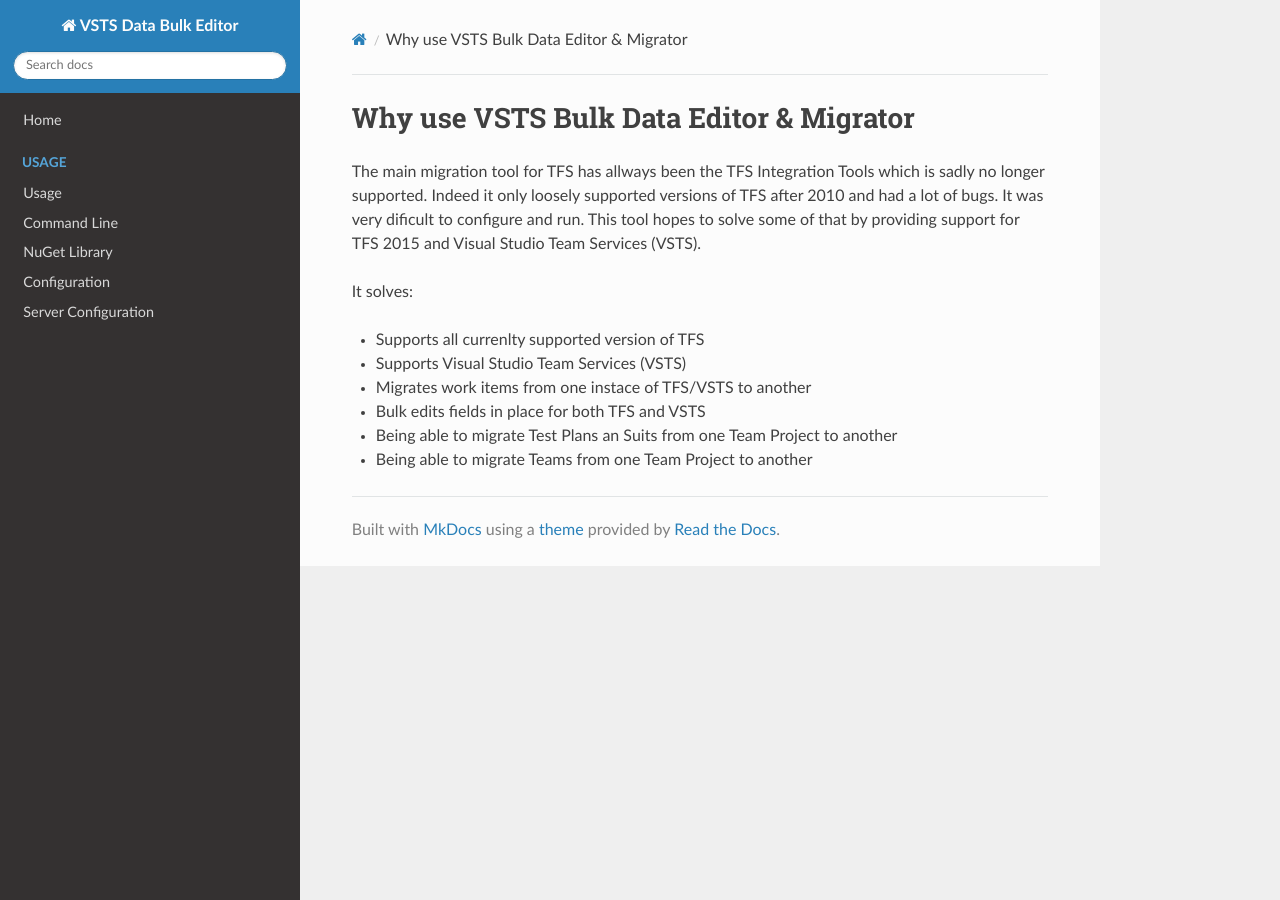
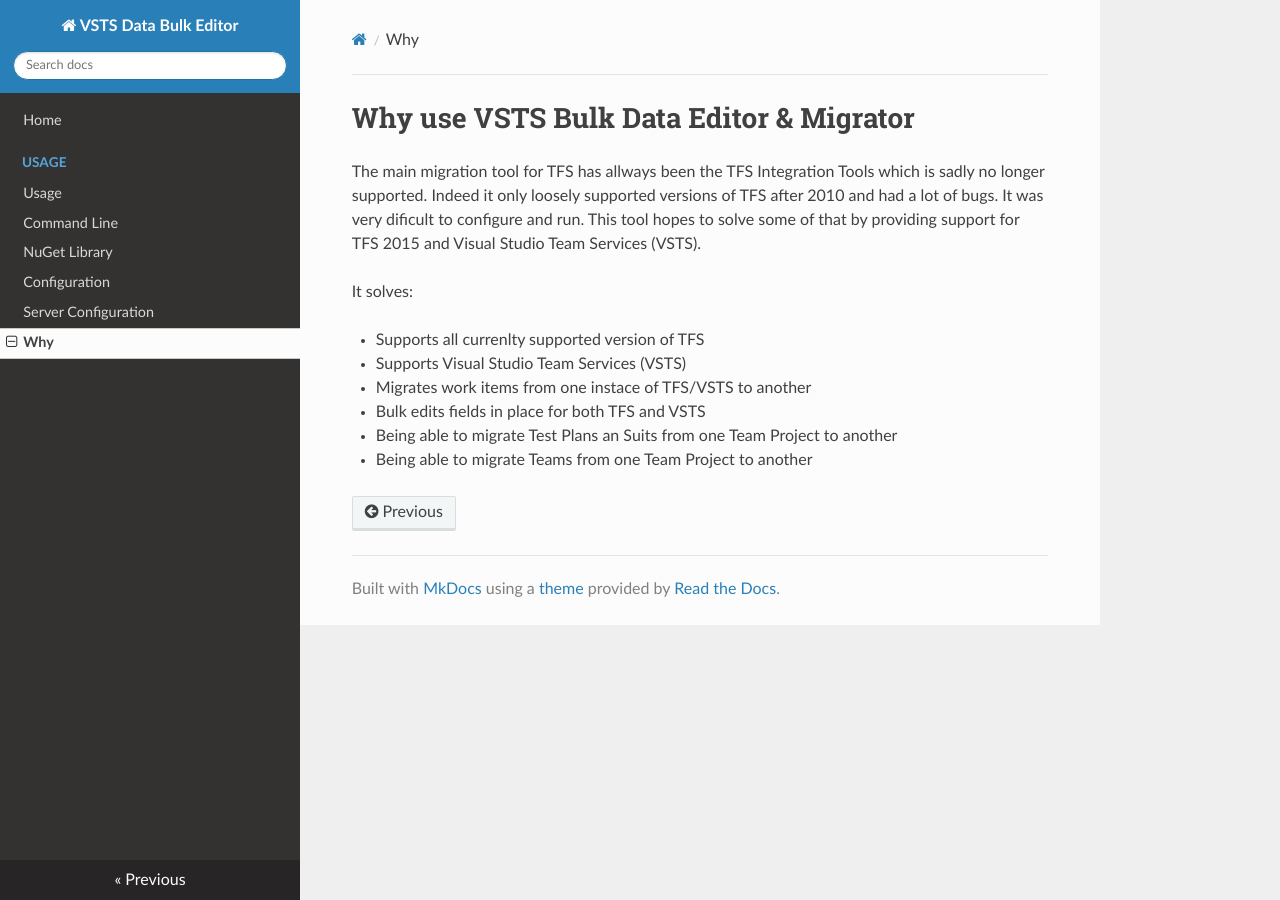
Before and after one commit to softdevnf/azure-devops-migration-tools, an MkDocs documentation site: the page built from docs/why.md, in a window 1280 px wide. Built offline with MkDocs 1.6.1, drawn with Linux system fonts in a browser that asks for light colours; nearby versions of some CDN libraries; old or Windows-style settings are respelled for this version of MkDocs.

Commit message:
Update mkdocs.yml

```diff
--- a/mkdocs.yml
+++ b/mkdocs.yml
@@ -7,4 +7,5 @@
   - NuGet Library: usage/nuget-library.md
 - Configuration: configuration.md
 - Server Configuration: server-configuration.md
+- Why: why.md
 theme: readthedocs
```
